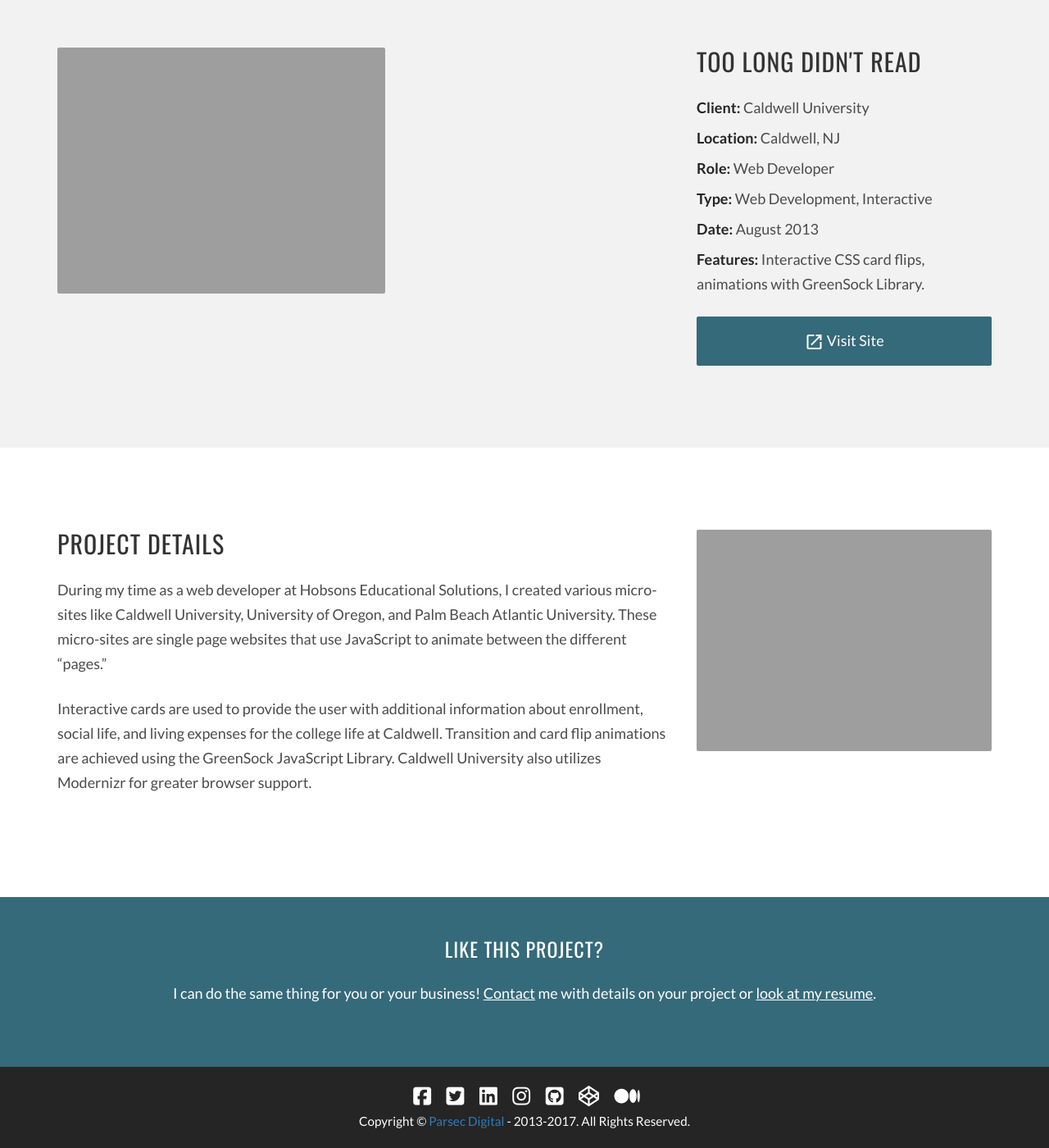
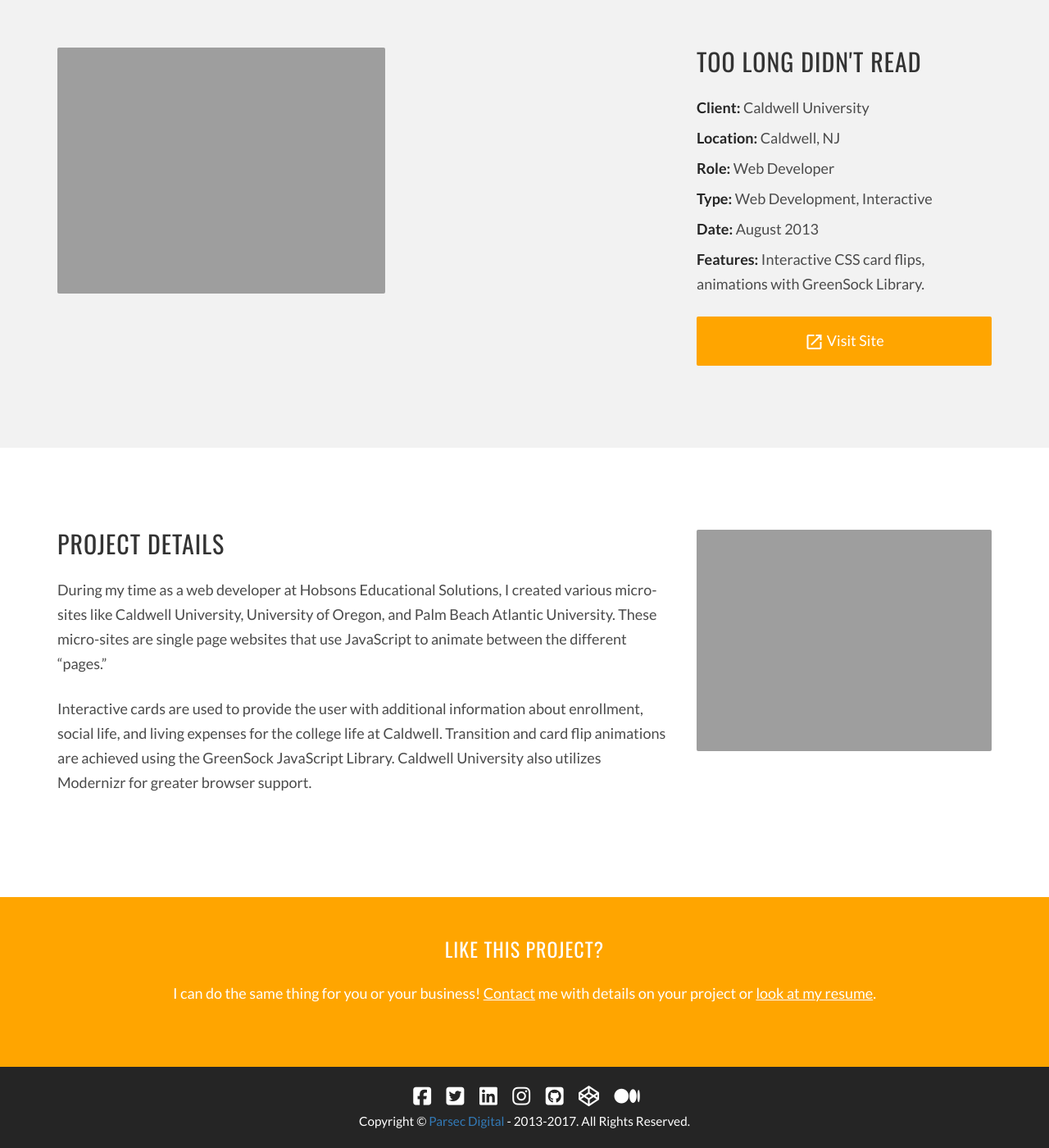
Before and after one commit to craigmullin/craigmullin.com, a Jekyll site: the page built from _projects/caldwell-university.md, in a window 1280 px wide and 1400 px high, scrolled down 493 px. Shown: the whole window at 82% size. Built offline with Jekyll 4.4.1, drawn with Linux system fonts in a browser that asks for light colours; nearby versions of some CDN libraries.

Commit message:
Update primary color

```diff
--- a/_sass/fonts-colors.scss
+++ b/_sass/fonts-colors.scss
@@ -5,7 +5,7 @@ $lato: 'Lato', sans-serif;
 
 /* colors
 --------------------------*/
-$primary: #356a7a;
+$primary: orange;
 $primary-lgt: lighten($primary, 20%);
 $black: #252525;
 $white: #fff;
```
